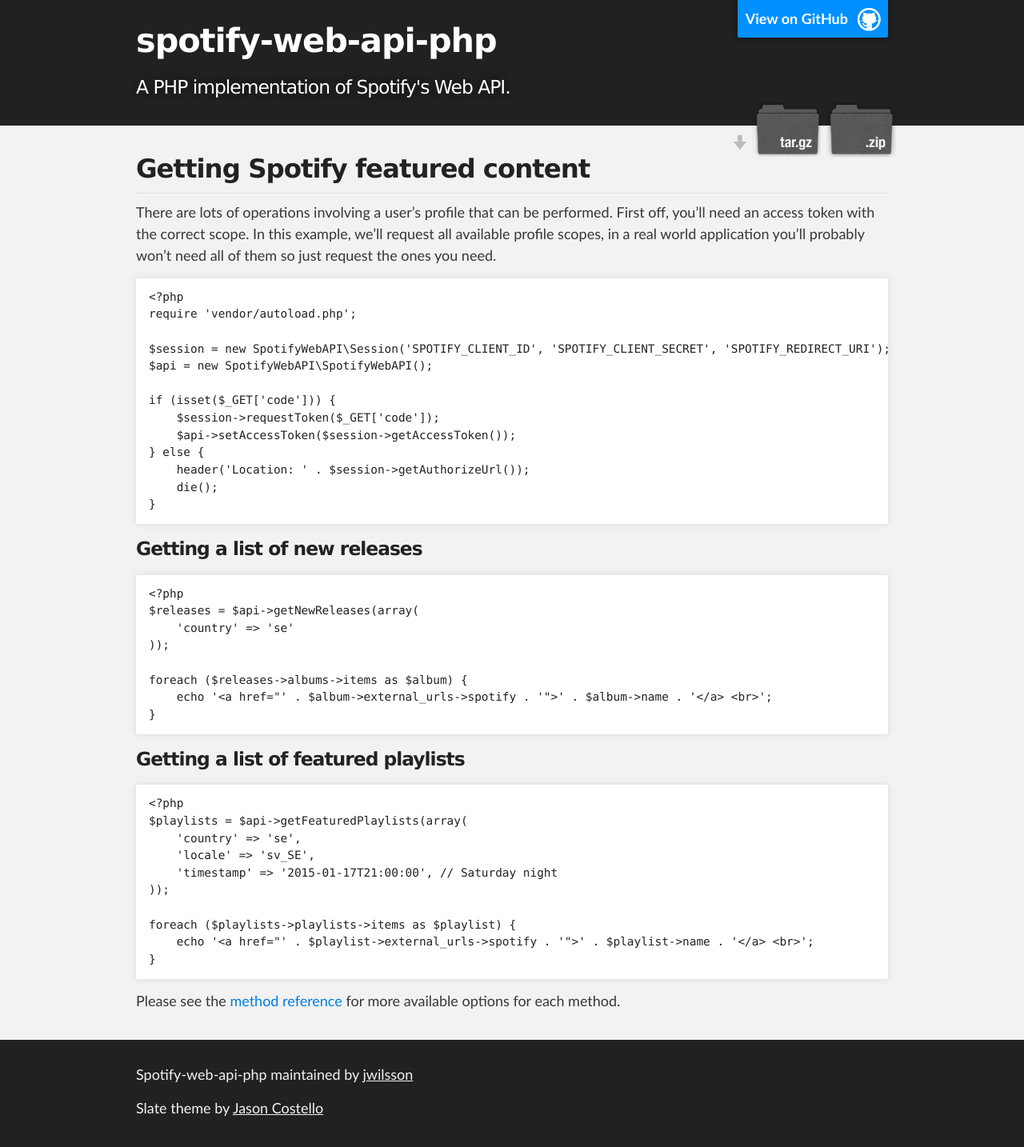
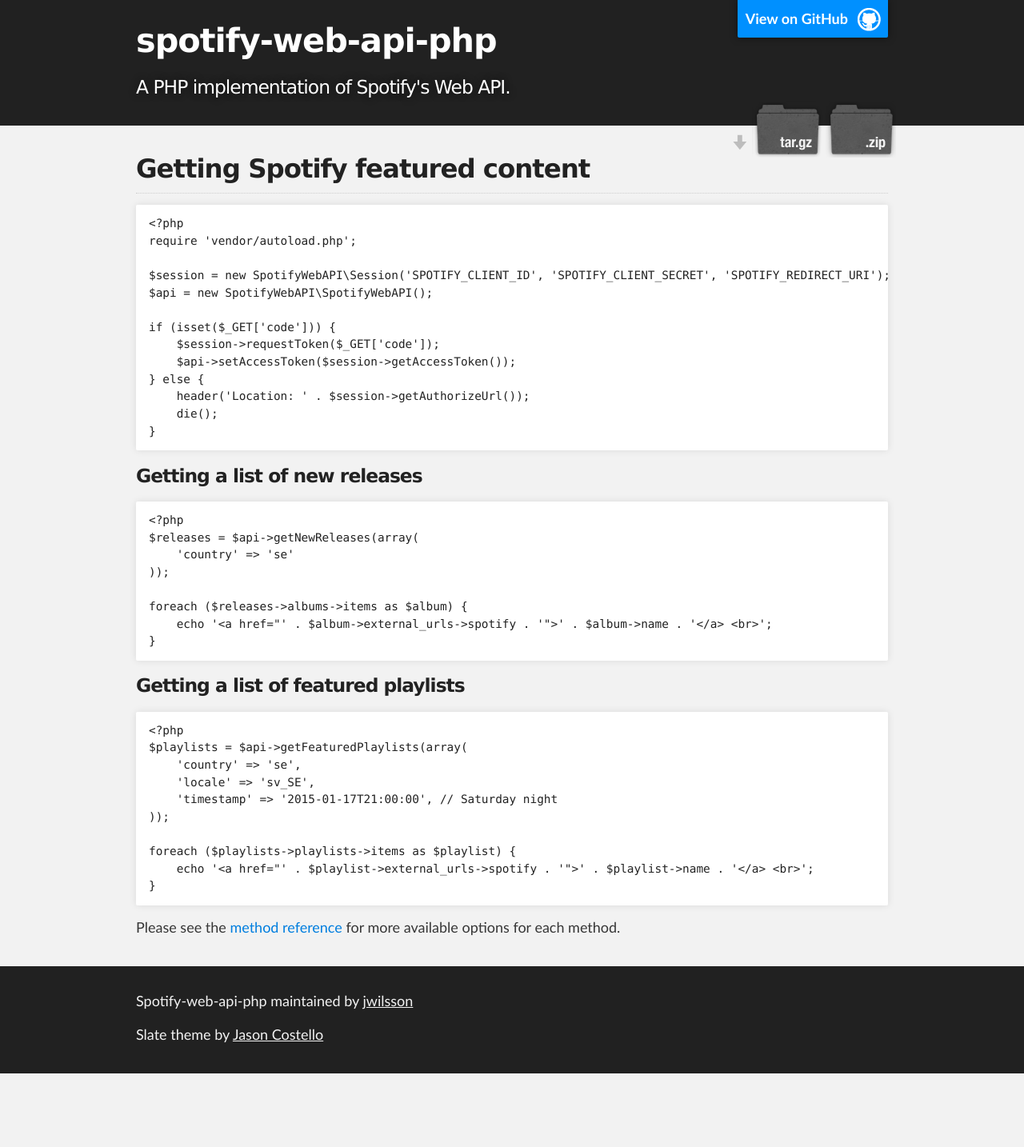
Before and after one commit to jwilsson/spotify-web-api-php, a Jekyll site: the page built from examples/getting-spotify-content.md, in a window 1280 px wide. Shown: the whole page at 80% size. Built offline with Jekyll 4.4.1, drawn with Linux system fonts in a browser that asks for light colours; after the commit the page ends 1342 px from its top, so only the background shows below that.

Commit message:
Remove old copy-paste intro

```diff
--- a/examples/getting-spotify-content.md
+++ b/examples/getting-spotify-content.md
@@ -2,10 +2,6 @@
 layout: default
 title: Getting Spotify featured content
 ---
-
-There are lots of operations involving a user's profile that can be performed.
-First off, you'll need an access token with the correct scope.
-In this example, we'll request all available profile scopes, in a real world application you'll probably won't need all of them so just request the ones you need.
 
     <?php
     require 'vendor/autoload.php';
```
